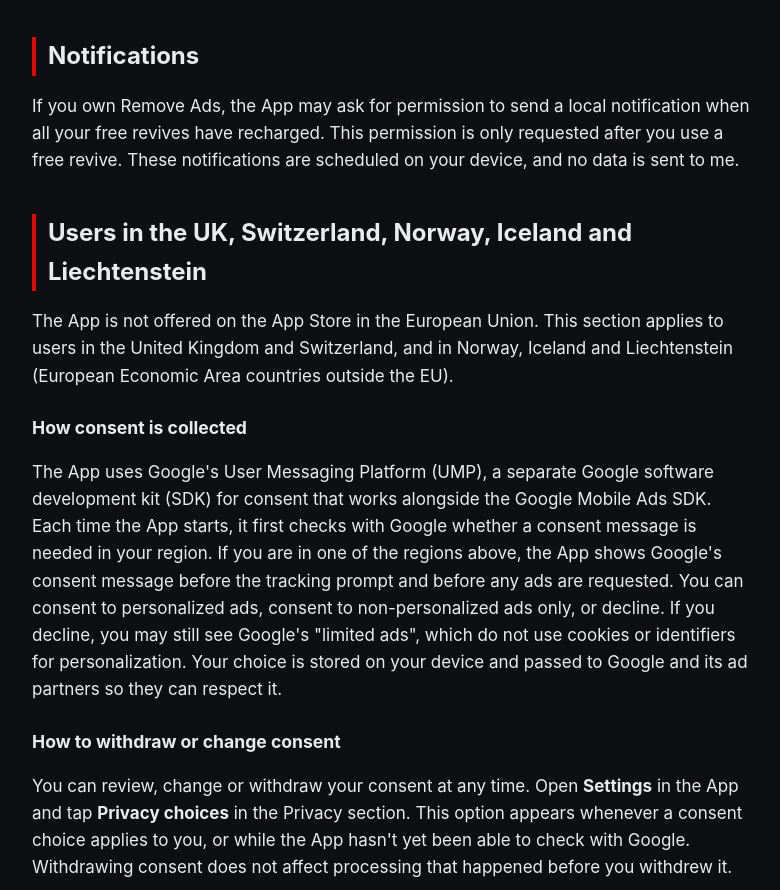
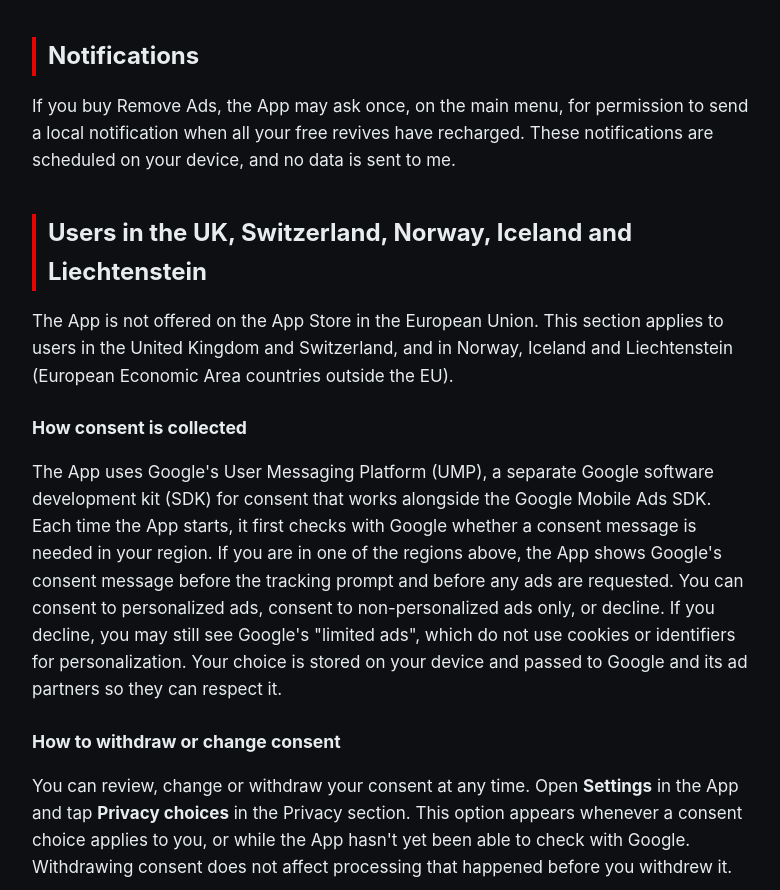
Before and after one commit to formulaswim/formulaswim.github.io, a plain HTML site: page privacy.html in a window 1280 px wide. Shown: the part 3547-4437 px from the top of the page, without its empty margins (248-1028 px from the left). Drawn offline with Linux system fonts and the light colour scheme.

Commit message:
Privacy: notification permission is asked after Remove Ads purchase

```diff
--- a/privacy.html
+++ b/privacy.html
@@ -75,7 +75,7 @@
     <p>The App offers an optional one-time "Remove Ads" purchase. It removes all ads and includes 3 free revives that recharge one at a time, 30 minutes each. Purchases and restores are handled entirely by Apple through the App Store using StoreKit. I never receive your name, Apple ID, payment card or billing details. The App only receives confirmation from Apple that the purchase is active, so it can turn off ads on your device. After you buy Remove Ads, the App makes no further ad requests, does not start Google's ads software and does not show the consent message or tracking prompt automatically. <strong>Privacy choices</strong> in Settings still works.</p>
 
     <h2>Notifications</h2>
-    <p>If you own Remove Ads, the App may ask for permission to send a local notification when all your free revives have recharged. This permission is only requested after you use a free revive. These notifications are scheduled on your device, and no data is sent to me.</p>
+    <p>If you buy Remove Ads, the App may ask once, on the main menu, for permission to send a local notification when all your free revives have recharged. These notifications are scheduled on your device, and no data is sent to me.</p>
 
     <h2>Users in the UK, Switzerland, Norway, Iceland and Liechtenstein</h2>
     <p>The App is not offered on the App Store in the European Union. This section applies to users in the United Kingdom and Switzerland, and in Norway, Iceland and Liechtenstein (European Economic Area countries outside the EU).</p>
```
